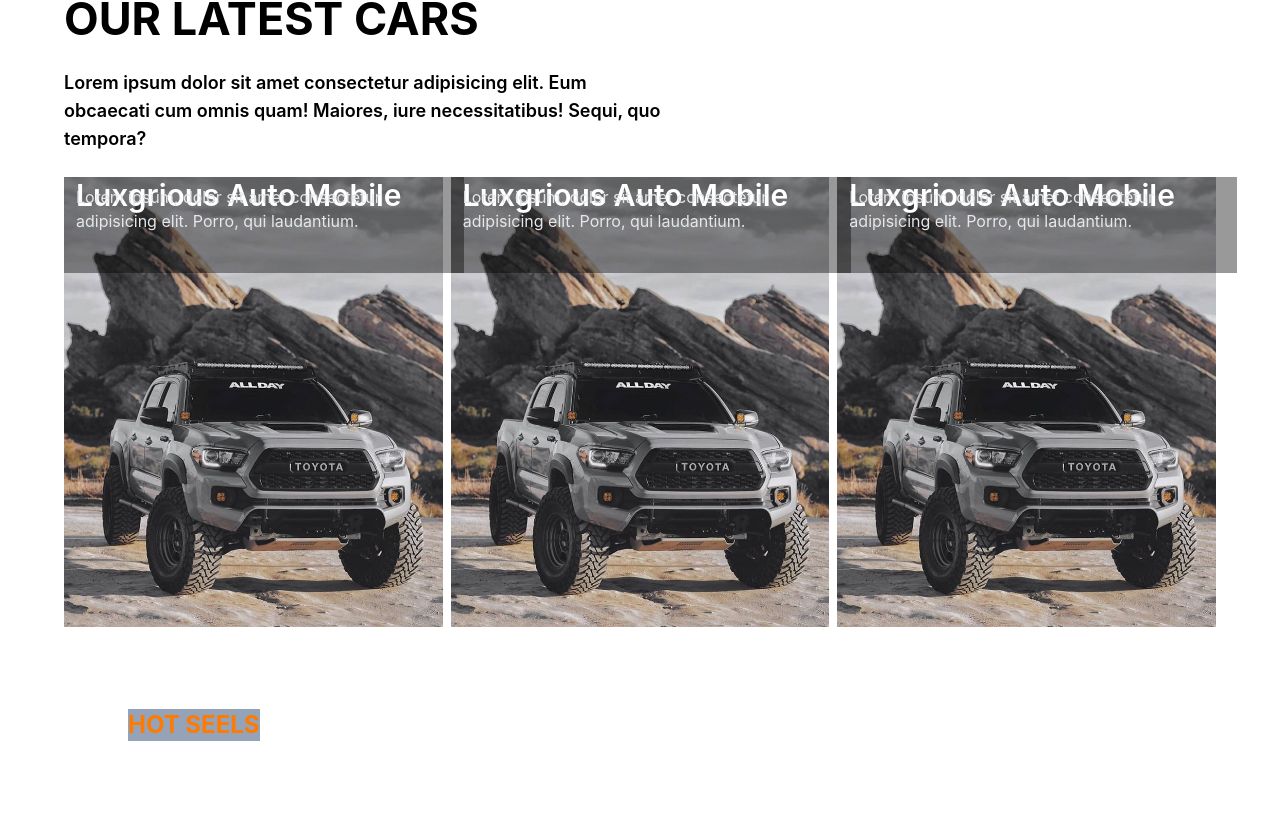
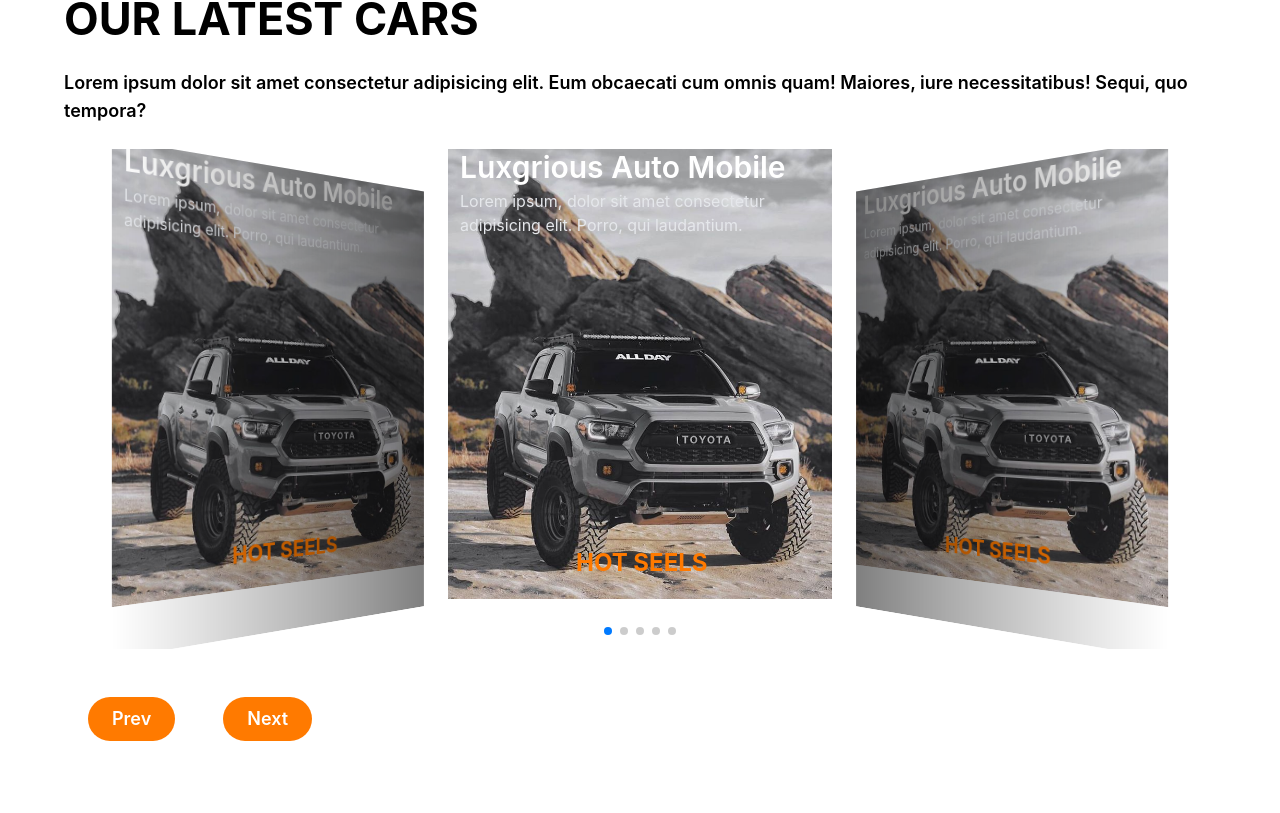
Before and after one commit to menase7/Car-Sell, a React (Create React App) app: page / in a window 1280 px wide. Shown: the part 2465-3278 px from the top of the page. Built offline with nearby package versions, Linux system fonts and the light colour scheme.

Commit message:
swiper package added to latest car page

```diff
--- a/src/App.js
+++ b/src/App.js
@@ -20,6 +20,7 @@ function App() {
         <Header />
         <Routes>
           <Route exact path="/" element={<Home />} />
+          <Route path="/Home" element={<Home />} />
           <Route path="/cart" element={<Cart />} />
         </Routes>
         <Footer />
--- a/src/components/LatestCar.jsx
+++ b/src/components/LatestCar.jsx
@@ -1,24 +1,97 @@
-import React from 'react'
-import latestcar2 from '../assets/Grey Toyota Tacoma with off-road wheels.jpeg'
-import latestcar3 from '../assets/Grey Toyota Tacoma with off-road wheels.jpeg'
-import LatestCarCard from './LatestCarCard'
+import React, { useRef } from "react";
+import latestcar2 from "../assets/Grey Toyota Tacoma with off-road wheels.jpeg";
+import latestcar3 from "../assets/Grey Toyota Tacoma with off-road wheels.jpeg";
+import LatestCarCard from "./LatestCarCard";
+import { Swiper, SwiperSlide, useSwiper } from "swiper/react";
+import { EffectCoverflow, Pagination, Navigation, A11y } from 'swiper/modules';
+
+
+import 'swiper/css';
+import 'swiper/css/effect-coverflow';
+import 'swiper/css/pagination';
+
+
 
 const LatestCar = () => {
+
+  const sliderRef = useRef()
+  const handleNext = ()=>{
+    sliderRef.current.swiper.slideNext();
+  }
+  const handlePrev = ()=>{
+    sliderRef.current.swiper.slidePrev();
+  }
+
   return (
-    <div className='h-full relative w-full flex'>
-      <div className='w-[90%] h-[80%] m-auto h-screen flex flex-col gap-6'>
-        <div className='bg-white flex flex-col gap-4'>
-          <p className='text-[45px] font-bold mt-10'>OUR LATEST CARS</p>
-          <p className='w-[600px] font-semibold text-lg'>Lorem ipsum dolor sit amet consectetur adipisicing elit. Eum obcaecati cum omnis quam! Maiores, iure necessitatibus! Sequi, quo tempora?</p>
+    <div className="h-full relative w-full flex">
+      <div className="w-[90%] h-[80%] m-auto h-full flex flex-col gap-6">
+        <div className="bg-white flex flex-col gap-4">
+          <p className="text-[45px]  font-bold mt-10">OUR LATEST CARS</p>
+          <p className="w-[auto] font-semibold text-lg">
+            Lorem ipsum dolor sit amet consectetur adipisicing elit. Eum
+            obcaecati cum omnis quam! Maiores, iure necessitatibus! Sequi, quo
+            tempora?
+          </p>
         </div>
-        <div className='flex justify-center items-center h-full gap-2 overflow-auto'>
-          <LatestCarCard />
-          <LatestCarCard />
-          <LatestCarCard />
+
+        <div className="h-full">
+        <Swiper
+        loop={true}
+        breakpoints={{
+          1200: {
+            slidesPerView: 3,
+          },
+          992: {
+            slidesPerView: 2,
+          },
+          768: {
+            slidesPerView: 1,
+          },
+          0: {
+            slidesPerView: 1,
+          },}
+        }
+        effect={'coverflow'}
+        grabCursor={true}
+        centeredSlides={true}
+        slidesPerView={'auto'}
+        coverflowEffect={{
+          rotate: 50,
+          stretch: 0,
+          depth: 100,
+          modifier: 1,
+          slideShadows: true,
+        }}
+        ref={sliderRef}
+        pagination={true}
+        modules={[EffectCoverflow, Pagination, Navigation, A11y]}
+        className="mySwiper h-[500px]">
+
+            <SwiperSlide>
+              <LatestCarCard />
+            </SwiperSlide>
+            <SwiperSlide>
+              <LatestCarCard />
+            </SwiperSlide>
+            <SwiperSlide>
+              <LatestCarCard />
+            </SwiperSlide>
+            <SwiperSlide>
+              <LatestCarCard />
+            </SwiperSlide>
+            <SwiperSlide>
+              <LatestCarCard />
+            </SwiperSlide>
+          </Swiper>
+
+        </div>
+        <div className="slider-controller">
+              <button className="bg-[#FF7A00] m-6 px-6 py-2 text-lg font-semibold text-white rounded-full cursor-pointer" onClick={handlePrev}>Prev</button>
+              <button className="bg-[#FF7A00] m-6 px-6 py-2 text-lg font-semibold text-white rounded-full cursor-pointer" onClick={handleNext}>Next</button>
         </div>
       </div>
     </div>
-  )
-}
+  );
+};
 
-export default LatestCar
+export default LatestCar;
--- a/src/components/LatestCarCard.jsx
+++ b/src/components/LatestCarCard.jsx
@@ -3,17 +3,17 @@ import latestcar1 from "../assets/Grey Toyota Tacoma with off-road wheels.jpeg";
 
 const LatestCarCard = () => {
   return (
-    <div className="w-full h-full">
-      <div className="card bg-red-500 w-fit">
-        <div className="absolute py-12 bg-black lg:w-[400px] opacity-40">
+    <div className="h-fit w-fit max-sm:ml-16 max-lg:ml-40">
+      <div className="card w-fit relative">
+        <div className="absolute py-12 bg-black w-[auto] opacity-40">
         </div>
         <p className="text-3xl absolute font-semibold text-white mx-3 opacity-100" >Luxgrious Auto Mobile</p>
-        <p className="text-gray-200 absolute top-60  mx-3 lg:w-[370px]">
+        <p className="text-gray-200 absolute top-10  mx-3 w-[370px]">
           Lorem ipsum, dolor sit amet consectetur adipisicing elit. Porro, qui
           laudantium.
         </p>
-        <img className="object-cover h-[450px] lg:w-[400px]" src={latestcar1} alt="" />
-        <p className="absolute bottom-1 left-32 text-2xl font-bold text-[#FF7A00] bg-slate-400">HOT SEELS</p>
+        <img className="object-cover h-[450px] w-[400px]" src={latestcar1} alt="" />
+        <p className="absolute bottom-5 left-32 text-2xl font-bold text-[#FF7A00]">HOT SEELS</p>
       </div>
     </div>
   );
--- a/src/components/Services.jsx
+++ b/src/components/Services.jsx
@@ -2,7 +2,7 @@ import React from 'react'
 
 const Services = () => {
   return (
-    <div className='h-full' id='Services'>
+    <div className='h-full mt-40' id='Services'>
       <div className='w-[90%] mx-auto my-[5%]'>
       <div className='text-5xl font-bold text-center'>OUR SERVICES</div>
       <div className='grid max-md:grid-cols-1 max-lg:grid-cols-2 lg:grid-cols-3  gap-10 mt-20'>
```
